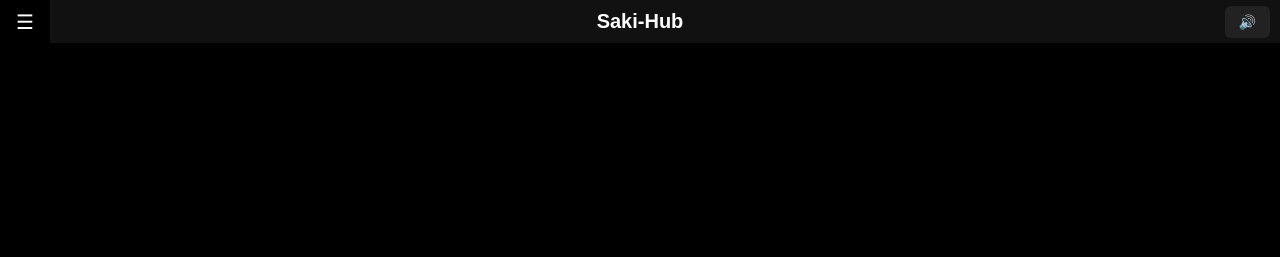
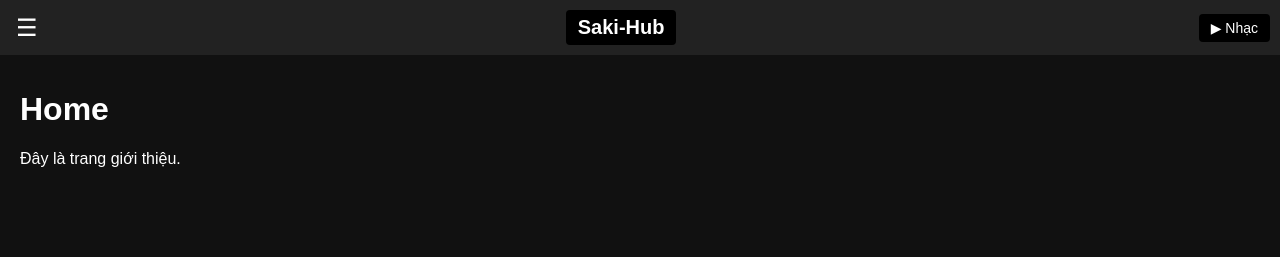
Before and after one commit to sangjoestar1907/mysite, a plain HTML site: page index.html in a window 1280 px wide. Drawn offline with Linux system fonts and the light colour scheme.

Commit message:
Update index.html

```diff
--- a/index.html
+++ b/index.html
@@ -7,302 +7,162 @@
   <style>
     body {
       margin: 0;
-      padding: 0;
       font-family: Arial, sans-serif;
-      background-color: #000;
-      color: #fff;
+      background: #111;
+      color: white;
     }
 
     /* Header */
-    header {
+    .header {
       display: flex;
       align-items: center;
-      justify-content: center;
-      padding: 10px 0;
-      background-color: #111;
-      position: sticky;
+      justify-content: space-between;
+      background: #222;
+      padding: 10px;
+      position: fixed;
       top: 0;
+      left: 0;
+      right: 0;
       z-index: 1000;
-      position: relative;
+    }
+
+    .menu-toggle {
+      font-size: 24px;
+      cursor: pointer;
+      background: none;
+      border: none;
+      color: white;
     }
 
     .logo {
       font-size: 20px;
       font-weight: bold;
       cursor: pointer;
+      background-color: #000; /* nền đen */
+      padding: 6px 12px;
+      border-radius: 4px;
     }
 
-    /* Nút ba gạch */
-    .dropbtn {
-      position: absolute;
-      left: 0;
-      top: 50%;
-      transform: translateY(-50%);
-      background-color: #000;
-      color: white;
-      padding: 10px 16px;
-      font-size: 20px;
+    .music-btn {
+      background: #000;
       border: none;
+      color: #fff;
+      padding: 6px 12px;
       cursor: pointer;
-      border-radius: 0;
-    }
-
-    .dropbtn:hover {
-      background-color: #222;
+      border-radius: 4px;
+      font-size: 14px;
     }
 
     /* Sidebar */
-    .dropdown-content {
-      height: 100vh;
-      width: 200px;
+    .sidebar {
       position: fixed;
       top: 0;
-      left: -200px;
-      background-color: #111;
-      overflow-x: hidden;
-      transition: 0.3s;
-      z-index: 2000;
-      padding-top: 0;
+      left: -250px;
+      width: 250px;
+      height: 100%;
+      background: #111;
+      transition: left 0.3s ease;
+      z-index: 999;
+      padding-top: 50px;
     }
 
-    .dropdown-content.show {
+    .sidebar.active {
       left: 0;
     }
 
-    .dropdown-content a {
-      display: block;
-      padding: 15px 20px;
-      color: #fff;
-      text-decoration: none;
-    }
-
-    .dropdown-content a:hover {
-      background-color: #333;
-    }
-
-    /* Logo trong dropdown */
     .sidebar-logo {
       color: #fff;
       font-size: 18px;
       margin: 0;
       padding: 15px 12px;
       text-align: left;
-      background-color: #000;
+      background-color: #000; /* nền đen */
       border-bottom: 1px solid #222;
     }
 
-    /* Container nội dung */
-    .container {
-      max-width: 800px;
-      margin: 40px auto;
-      padding: 20px;
-      background-color: #000;
-      opacity: 0;
-      transition: opacity 0.5s ease;
+    .sidebar a {
+      display: block;
+      padding: 12px;
+      color: white;
+      text-decoration: none;
     }
 
-    .container.show {
-      opacity: 1;
+    .sidebar a:hover {
+      background: #333;
     }
 
-    /* Overlay load */
-    #overlay {
-      position: fixed;
-      top: 0;
-      left: 0;
-      width: 100%;
-      height: 100%;
-      background-color: #000;
-      display: flex;
-      align-items: center;
-      justify-content: center;
-      z-index: 3000;
-    }
-
-    /* Spinner */
-    .spinner {
-      border: 6px solid #333;
-      border-top: 6px solid #fff;
-      border-radius: 50%;
-      width: 50px;
-      height: 50px;
-      animation: spin 1s linear infinite;
-    }
-
-    @keyframes spin {
-      0% { transform: rotate(0deg);}
-      100% { transform: rotate(360deg);}
-    }
-
-    /* Nút Discord */
-    button {
-      background-color: #5865F2;
-      color: white;
-      border: none;
-      padding: 12px 20px;
-      border-radius: 6px;
-      font-size: 16px;
-      cursor: pointer;
-      transition: 0.2s;
-    }
-
-    button:hover {
-      background-color: #4752c4;
-    }
-
-    /* Nút bật/tắt nhạc */
-    #musicBtn {
-      position: absolute;
-      right: 10px;
-      top: 50%;
-      transform: translateY(-50%);
-      background-color: #222;
-      padding: 8px 14px;
-      border-radius: 6px;
-      font-size: 14px;
-    }
-    #musicBtn:hover {
-      background-color: #444;
+    /* Main content */
+    .content {
+      padding: 70px 20px;
     }
   </style>
 </head>
 <body>
-
-  <!-- Overlay Load -->
-  <div id="overlay">
-    <div class="spinner"></div>
+  <div class="header">
+    <button class="menu-toggle">☰</button>
+    <div class="logo">Saki-Hub</div>
+    <button class="music-btn" onclick="toggleMusic()">▶ Nhạc</button>
   </div>
 
-  <!-- Header -->
-  <header>
-    <button class="dropbtn" id="menuBtn">☰</button>
-    <div class="logo" id="logo">Saki-Hub</div>
-    <button id="musicBtn">🔊</button>
-  </header>
-
-  <!-- Sidebar menu -->
-  <div class="dropdown-content" id="dropdownMenu">
-    <h2 class="sidebar-logo">Saki-Hub</h2>
-    <a href="#" data-page="home">Home</a>
-    <a href="#" data-page="script">Script</a>
-    <a href="#" data-page="connect">Connect</a>
+  <div class="sidebar" id="sidebar">
+    <div class="sidebar-logo">Saki-Hub</div>
+    <a href="?page=home">Home</a>
+    <a href="?page=script">Script</a>
+    <a href="?page=connect">Connect</a>
   </div>
 
-  <!-- Nội dung chính -->
-  <div class="container" id="mainContent"></div>
+  <div class="content" id="content">
+    <h1>Welcome to Saki-Hub</h1>
+    <p>Chọn mục ở menu bên trái để điều hướng.</p>
+  </div>
 
-  <!-- Nhạc nền -->
-  <audio id="bgm" loop>
-    <source src="bgm.mp3" type="audio/mpeg">
+  <audio id="bg-music" loop>
+    <source src="music.mp3" type="audio/mpeg">
   </audio>
 
   <script>
-    const overlay = document.getElementById('overlay');
-    const menuBtn = document.getElementById('menuBtn');
-    const dropdownMenu = document.getElementById('dropdownMenu');
-    const mainContent = document.getElementById('mainContent');
-    const logo = document.getElementById('logo');
-    const musicBtn = document.getElementById('musicBtn');
-    const bgm = document.getElementById('bgm');
+    const sidebar = document.getElementById("sidebar");
+    const toggleBtn = document.querySelector(".menu-toggle");
+    const content = document.getElementById("content");
+    const music = document.getElementById("bg-music");
+    let playing = false;
 
-    let isPlaying = false;
-
-    // Toggle nhạc
-    musicBtn.addEventListener("click", () => {
-      if (isPlaying) {
-        bgm.pause();
-        musicBtn.textContent = "🔇";
-      } else {
-        bgm.play();
-        musicBtn.textContent = "🔊";
-      }
-      isPlaying = !isPlaying;
+    toggleBtn.addEventListener("click", () => {
+      sidebar.classList.toggle("active");
     });
 
-    // Hide overlay khi load
-    window.addEventListener('load', () => {
-      setTimeout(() => {
-        overlay.style.display = 'none';
-        mainContent.classList.add('show');
-        navigateTo(window.location.pathname.replace("/", "") || "home", false);
-      }, 1000);
-    });
-
-    // Toggle sidebar
-    menuBtn.addEventListener('click', () => {
-      dropdownMenu.classList.toggle('show');
-    });
-
-    // Click ngoài sidebar thì tắt
-    window.addEventListener('click', (e) => {
-      if (!menuBtn.contains(e.target) && !dropdownMenu.contains(e.target)) {
-        dropdownMenu.classList.remove('show');
+    // Đóng sidebar khi click ngoài
+    document.addEventListener("click", (e) => {
+      if (!sidebar.contains(e.target) && !toggleBtn.contains(e.target)) {
+        sidebar.classList.remove("active");
       }
     });
 
-    // Điều hướng nội dung
-    function showPage(page) {
-      if(page === 'home'){
-        mainContent.innerHTML = `
-          <h1>Giới thiệu</h1>
-          <p>Toàn bộ web có nền màu đen, chữ trắng. Đây là nội dung Home.</p>
-        `;
-      } else if(page === 'script'){
-        mainContent.innerHTML = `
-          <h1>Script</h1>
-          <p>Đây là phần Script. Nội dung vẫn nền đen, chữ trắng.</p>
-        `;
-      } else if(page === 'connect'){
-        mainContent.innerHTML = `
-          <h1>Connect</h1>
-          <p>Đây là phần Connect. Nội dung nền đen, chữ trắng.</p>
-          <button id="discordBtn">Join Discord</button>
-        `;
-        const discordBtn = document.getElementById("discordBtn");
-        discordBtn.addEventListener("click", () => {
-          window.open("https://discord.gg/cHrynR4E", "_blank");
-        });
+    // Điều hướng bằng query string
+    function loadPage() {
+      const params = new URLSearchParams(window.location.search);
+      const page = params.get("page") || "home";
+      if (page === "home") {
+        content.innerHTML = "<h1>Home</h1><p>Đây là trang giới thiệu.</p>";
+      } else if (page === "script") {
+        content.innerHTML = "<h1>Script</h1><p>Nội dung script sẽ hiển thị ở đây.</p>";
+      } else if (page === "connect") {
+        content.innerHTML = '<h1>Connect</h1><button onclick="window.open(\'https://discord.gg/xxxx\', \'_blank\')">Vào Discord</button>';
       }
     }
 
-    function navigateTo(page, push=true) {
-      overlay.style.display = 'flex';
-      mainContent.classList.remove('show');
-      setTimeout(() => {
-        showPage(page);
-        overlay.style.display = 'none';
-        mainContent.classList.add('show');
-      }, 500);
+    loadPage();
 
-      if(push){
-        window.history.pushState({ page }, "", "/" + page);
+    // Nhạc
+    function toggleMusic() {
+      if (playing) {
+        music.pause();
+        playing = false;
+      } else {
+        music.play();
+        playing = true;
       }
     }
-
-    // Menu click
-    const links = dropdownMenu.querySelectorAll('a');
-    links.forEach(link => {
-      link.addEventListener('click', (e) => {
-        e.preventDefault();
-        const page = link.getAttribute('data-page');
-        navigateTo(page);
-        dropdownMenu.classList.remove('show');
-      });
-    });
-
-    // Click logo về Home
-    logo.addEventListener('click', () => {
-      navigateTo('home');
-    });
-
-    // Xử lý nút back/forward
-    window.addEventListener("popstate", (e) => {
-      if (e.state && e.state.page) {
-        navigateTo(e.state.page, false);
-      } else {
-        navigateTo("home", false);
-      }
-    });
   </script>
 </body>
 </html>
```
